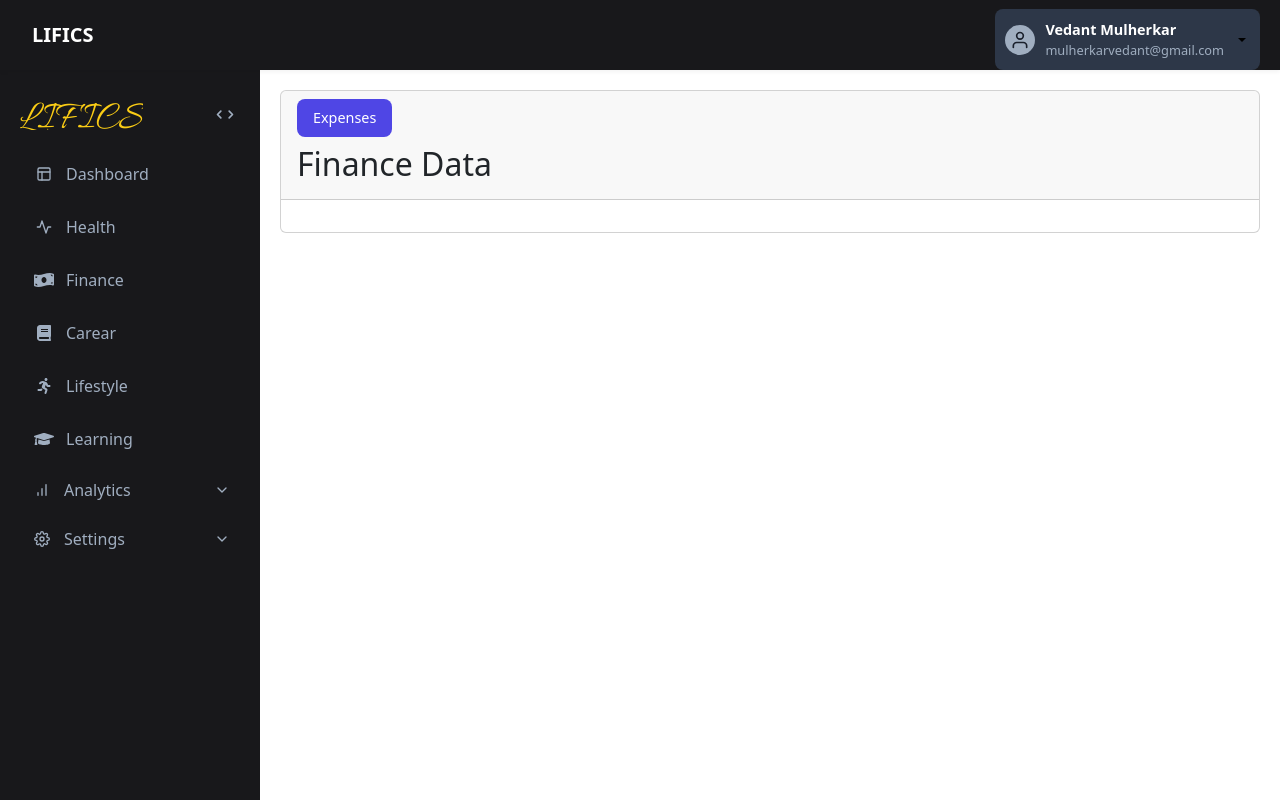
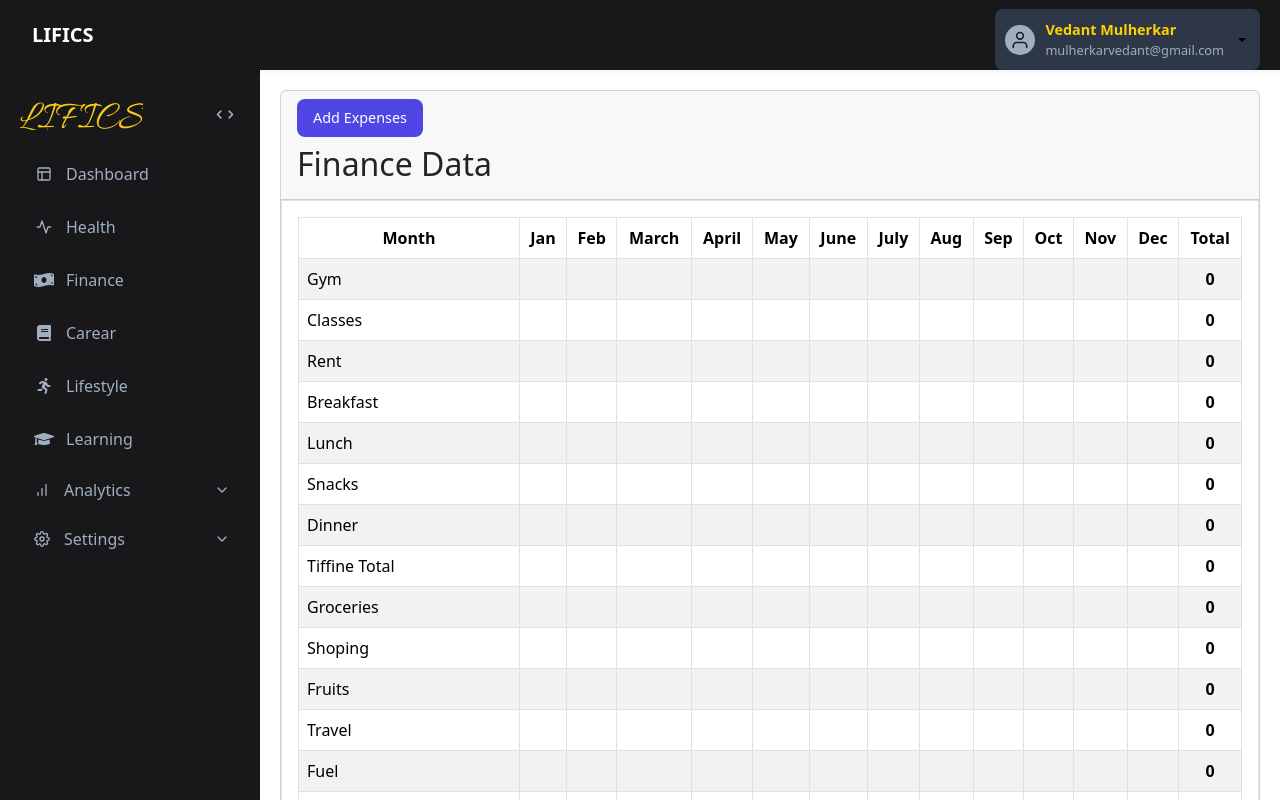
Before and after one commit to VedantMulherkar1211/LiFiCS, a React (Create React App) app in the folder frontend/: page /finance in a window 1280 px wide. Built offline with nearby package versions, Linux system fonts and the light colour scheme.

Commit message:
theme feature and fincance table

```diff
--- a/frontend/src/css/topbar.css
+++ b/frontend/src/css/topbar.css
@@ -86,7 +86,7 @@
 .user-name {
   font-weight: bold;
   font-size: 0.9rem;
-  color: #fff;
+  color: #ffd000;
   white-space: nowrap;
   overflow: hidden;
   text-overflow: ellipsis;
@@ -94,7 +94,7 @@
 
 .user-email {
   font-size: 0.75rem;
-  color: #a0aec0;
+  color: #ffd000;
   white-space: nowrap;
   overflow: hidden;
   text-overflow: ellipsis;
@@ -117,6 +117,7 @@
   top: 110%; /* slightly lower */
   right: 0;
   border-radius: 8px;
+  border-color: #ffd000;
   padding: 10px 0;
   z-index: 100;
   background-color: #fff;
@@ -126,8 +127,9 @@
 
 .user-menu .menu-item {
   padding: 10px 16px;
+  color: #ffd000;
   font-size: 0.9rem;
-
+  background-color: #fff;
   cursor: pointer;
   transition: background-color 0.2s ease-in-out;
 }
--- a/frontend/src/pages/finance.js
+++ b/frontend/src/pages/finance.js
@@ -1,8 +1,6 @@
-import React, { useState, useEffect, useRef, useContext} from "react";
+import React, { useState, useEffect, useRef, useContext } from "react";
 import { ThemeContext } from "../component/ThemeContext";
 import flatpickr from "flatpickr";
-import { FontAwesomeIcon } from "@fortawesome/react-fontawesome";
-import { faShare, faBullseye, faDownload, faExpand } from "@fortawesome/free-solid-svg-icons";
 import TopNav from "../component/Topbar";
 import SideNav from "../component/Sidebar";
 import "flatpickr/dist/flatpickr.min.css";
@@ -11,7 +9,6 @@ import "../css/dashboard.css";
 const Finance = () => {
   const { isDark } = useContext(ThemeContext);
 
-      // Choose colors based on theme
   const contentStyle = {
     background: isDark
       ? "radial-gradient(circle at 30% 30%, rgba(99,102,241,0.25), transparent 40%), radial-gradient(circle at 70% 70%, rgba(59,130,246,0.25), transparent 40%), #0f172a"
@@ -19,64 +16,111 @@ const Finance = () => {
     color: isDark ? "#ffffff" : "#000000",
     minHeight: "100vh",
     padding: "20px",
-        transition: "all 0.5s ease", // smooth transition
+    transition: "all 0.5s ease",
   };
-  const [formData, setFormData] = useState({
-    age: "",
-    gender: "",
-    height: "",
-    weight: "",
-    bmi: "",
-    bloodpressure: "",
-    bloodglucose: "",
-    heartrate: "",
-    hairDensity: "",
-    hairLossRate: "",
-    scalpCondition: "",
-  });
 
+  const tableStyle = {
+    backgroundColor: isDark ? "rgba(255, 255, 255, 0.05)" : "#ffffff",
+    color: isDark ? "#ffffff" : "#000000",
+    border: isDark ? "2px solid #FFFF00" : "1px solid #dee2e6",
+    transition: "all 0.5s ease",
+  };
+
+  const months = [
+    "Jan","Feb","March","April","May","June","July","Aug","Sep","Oct","Nov","Dec"
+  ];
+
+  const expenseCategories = [
+    "Gym","Classes","Rent","Breakfast","Lunch","Snacks","Dinner","Tiffine Total",
+    "Groceries","Shoping","Fruits","Travel","Fuel","Vechile","Electronics",
+    "Travelling","Beverages","Cosmetics","Pharma","Recharge (mobile + Wifi)",
+    "Fees (Exam + Courses)","Extra",
+  ];
+
+  const [selectedDate, setSelectedDate] = useState("");
+  const [showExpenseForm, setShowExpenseForm] = useState(false);
+  const [expenseData, setExpenseData] = useState({});
+  const [allExpenses, setAllExpenses] = useState({});
   const datePickerRef = useRef(null);
 
+  // Load from localStorage on mount
+  useEffect(() => {
+    const saved = localStorage.getItem("expenses");
+    if (saved) setAllExpenses(JSON.parse(saved));
+  }, []);
+
+  // Setup date picker
   useEffect(() => {
     if (datePickerRef.current) {
       flatpickr(datePickerRef.current, {
-        enableTime: true,
-        dateFormat: "Y-m-d H:i",
-        minDate: "today",
-        disable: [
-          function (date) {
-            return date.getDay() === 0 || date.getDay() === 6; // Disable weekends
+        enableTime: false,
+        dateFormat: "Y-m-d",
+        allowInput: true,
+        onChange: (selectedDates, dateStr) => {
+          setSelectedDate(dateStr);
+          setShowExpenseForm(true);
         },
-        ],
-        allowInput: true,
       });
     }
   }, []);
 
-  const handleChange = (e) => {
-    const { name, value } = e.target;
-    setFormData((prev) => ({ ...prev, [name]: value }));
+  const handleExpenseChange = (e, category) => {
+    const value = e.target.value;
+    if (value === "" || /^\d*\.?\d*$/.test(value)) {
+      setExpenseData((prev) => ({ ...prev, [category]: value }));
+    }
   };
 
   const handleSubmit = (e) => {
     e.preventDefault();
-    console.log("Submitted:", formData);
+
+    if (!selectedDate) return;
+
+    const monthIdx = new Date(selectedDate).getMonth();
+    const monthName = months[monthIdx];
+
+    // Clone current data
+    let updated = { ...allExpenses };
+
+    // Initialize if not exists
+    if (!updated[monthName]) {
+      updated[monthName] = {};
+      expenseCategories.forEach((cat) => {
+        updated[monthName][cat] = 0;
+      });
+    }
+
+    // Add values
+    Object.keys(expenseData).forEach((cat) => {
+      const val = parseFloat(expenseData[cat] || 0);
+      updated[monthName][cat] =
+        (updated[monthName][cat] || 0) + (isNaN(val) ? 0 : val);
+    });
+
+    // Save in localStorage
+    setAllExpenses(updated);
+    localStorage.setItem("expenses", JSON.stringify(updated));
+
+    // Reset form + close modal
+    setExpenseData({});
+    setShowExpenseForm(false);
+    document.getElementById("expenseModalClose").click();
   };
 
-  const handleReset = () => {
-    setFormData({
-      age: "",
-      gender: "",
-      height: "",
-      weight: "",
-      bmi: "",
-      bloodpressure: "",
-      bloodglucose: "",
-      heartrate: "",
-      hairDensity: "",
-      hairLossRate: "",
-      scalpCondition: "",
-    });
+  // Calculate totals
+  const getCategoryTotal = (category) => {
+    return months.reduce((sum, m) => sum + (allExpenses[m]?.[category] || 0), 0);
+  };
+
+  const getMonthTotal = (month) => {
+    return expenseCategories.reduce(
+      (sum, cat) => sum + (allExpenses[month]?.[cat] || 0),
+      0
+    );
+  };
+
+  const getGrandTotal = () => {
+    return months.reduce((sum, m) => sum + getMonthTotal(m), 0);
   };
 
   return (
@@ -84,35 +128,59 @@ const Finance = () => {
       <TopNav />
       <div className="dashboard-wrapper">
         <SideNav />
-        <main className="dashboard-content"style={contentStyle}>
+        <main className="dashboard-content" style={contentStyle}>
           <div className="card mb-4">
             <div className="card-header">
-              <div className="row mb-2">
-                <div className="col">
               <button
                 type="button"
                 className="btn btn-primary"
                 data-bs-toggle="modal"
-                    data-bs-target="#healthFormModal"
+                data-bs-target="#expenseModal"
               >
-                    Expenses
+                Add Expenses
               </button>
+              <h2 className="card-title mt-2">Finance Data</h2>
             </div>
-              </div>
-              <h2 className="card-title">Finance Data</h2>
-            </div>
-            <div className="card-body">
-              {/* Table goes here */}
-              {/* ... */}
+
+            {/* Expenses Table */}
+            <div className="card-body table-responsive" style={tableStyle}>
+              <table className="table table-bordered table-striped text-center">
+                <thead>
+                  <tr>
+                    <th>Month</th>
+                    {months.map((m) => (
+                      <th key={m}>{m}</th>
+                    ))}
+                    <th>Total</th>
+                  </tr>
+                </thead>
+                <tbody>
+                  {expenseCategories.map((cat) => (
+                    <tr key={cat}>
+                      <td className="text-start">{cat}</td>
+                      {months.map((m) => (
+                        <td key={m}>{allExpenses[m]?.[cat] || ""}</td>
+                      ))}
+                      <td className="fw-bold">{getCategoryTotal(cat)}</td>
+                    </tr>
+                  ))}
+                  <tr className="table-secondary fw-bold">
+                    <td>Total</td>
+                    {months.map((m) => (
+                      <td key={m}>{getMonthTotal(m)}</td>
+                    ))}
+                    <td>{getGrandTotal()}</td>
+                  </tr>
+                </tbody>
+              </table>
             </div>
           </div>
 
           {/* Modal */}
           <div
             className="modal fade"
-            id="healthFormModal"
+            id="expenseModal"
             tabIndex="-1"
-            aria-labelledby="exampleModalLabel"
             aria-hidden="true"
           >
             <div className="modal-dialog modal-xl modal-dialog-centered">
@@ -120,43 +188,57 @@ const Finance = () => {
                 <div className="modal-header">
                   <h5 className="modal-title">Daily Expenses</h5>
                   <button
+                    id="expenseModalClose"
                     type="button"
                     className="btn-close"
                     data-bs-dismiss="modal"
-                    aria-label="Close"
                   ></button>
                 </div>
                 <div className="modal-body">
                   <form onSubmit={handleSubmit}>
-
-                    {/* Pacing */}
+                    {/* Date Picker */}
                     <fieldset className="border rounded p-3 mb-3">
-                      <legend className="w-auto text-primary">Add Expense</legend>
-                      <div className="row mb-3">
-                        <div className="col-4">
-                          <label className="form-label">
-                            Select Date:
-                          </label>
-                          <div className="input-group">
+                      <legend className="w-auto text-primary">Select Date</legend>
                       <input
                         ref={datePickerRef}
                         placeholder="YYYY-MM-DD"
+                        className="form-control w-25"
+                      />
+                    </fieldset>
+
+                    {/* Expenses */}
+                    {showExpenseForm && (
+                      <fieldset className="border rounded p-3 mb-3">
+                        <legend className="w-auto text-success">
+                          Enter Expenses
+                        </legend>
+                        <div className="row">
+                          {expenseCategories.map((cat, idx) => (
+                            <div key={idx} className="col-md-4 mb-3">
+                              <label className="form-label">{cat}</label>
+                              <input
+                                type="text"
                                 className="form-control"
-                              id="addPacingDateTimePicker"
+                                placeholder="Amount (Rs.)"
+                                value={expenseData[cat] || ""}
+                                onChange={(e) => handleExpenseChange(e, cat)}
                               />
-                            <span className="input-group-text">
-                              <i className="fa fa-calendar"></i>
-                            </span>
                             </div>
-                        </div>
-
-
+                          ))}
                         </div>
                       </fieldset>
+                    )}
 
-                    <div className="d-flex justify-content-end mb-3">
+                    <div className="d-flex justify-content-end">
                       <button type="submit" className="btn btn-primary m-1">
-                        Submit
+                        Save
+                      </button>
+                      <button
+                        type="button"
+                        className="btn btn-secondary m-1"
+                        data-bs-dismiss="modal"
+                      >
+                        Cancel
                       </button>
                     </div>
                   </form>
```
Also changed, not shown: frontend/src/component/Topbar.js (+13 -8 lines). Lines whose indentation alone changed are shown as unchanged.
